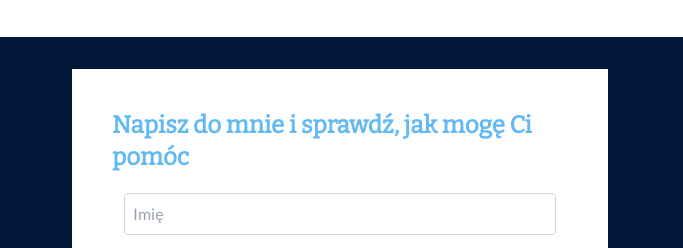
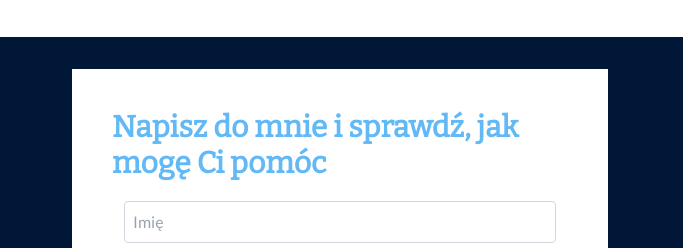
Before and after one commit to Drakie444/Strona-Michal-Szulc, a website: page index.html in a window 1280 px wide. Shown: the part 4780-5028 px from the top of the page, 0-683 px from the left. Drawn offline with nearby package versions, Linux system fonts and the light colour scheme.

Commit message:
form text size

```diff
--- a/index.html
+++ b/index.html
@@ -257,7 +257,7 @@
 
             <div class="flex-1 md:flex-1/2">
                 <div class="bg-white m-8 p-5 md:p-10 ">
-                    <h2 class="font-bitter text-lightblue text-2xl font-bold">Napisz do mnie i sprawdź, jak mogę Ci pomóc</h2>
+                    <h2 class="font-bitter text-lightblue text-3xl font-bold">Napisz do mnie i sprawdź, jak mogę Ci pomóc</h2>
 
                 <form method="POST" class="md:p-3 flex-col">
                     <input type="text" placeholder="Imię">
```
